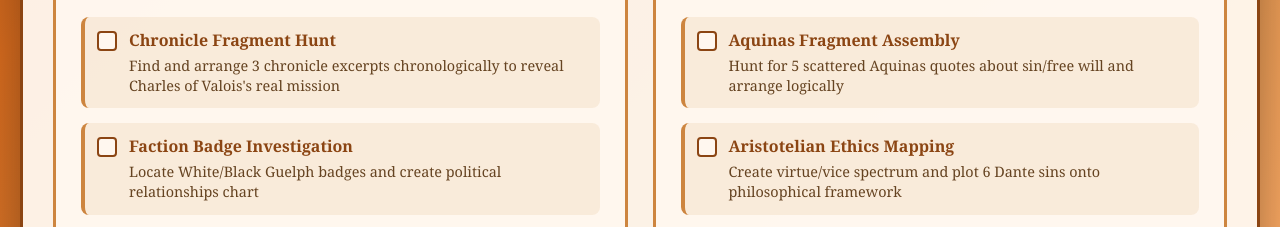
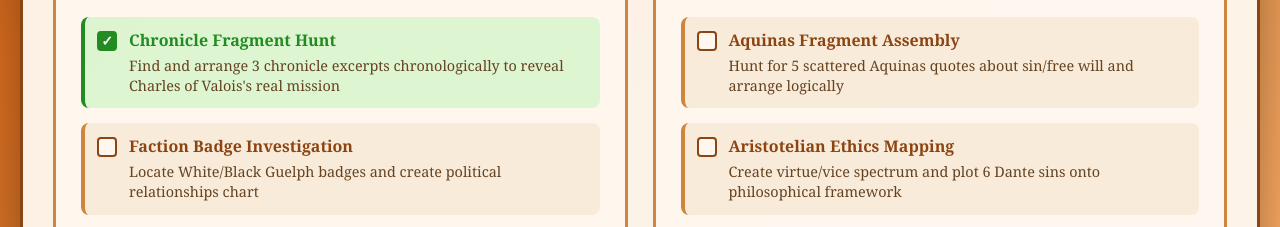
Before and after one commit to duketheschuster/dantescavengerhunt, a plain HTML site: page index.html in a window 1280 px wide. Both pictures are taken after a click on the element 340 px from the left and 629 px from the top of the page. Shown: the part 567-794 px from the top of the page. Drawn offline with Linux system fonts and the light colour scheme.

Commit message:
Update index.html
Fixing completion function as well as caching issue

```diff
--- a/index.html
+++ b/index.html
@@ -797,5 +797,88 @@
       checkPuzzleUnlock();
     });
   </script>
+<script>
+// ===== Emergency UI & Persistence Patch (Chrome-friendly) =====
+(function(){
+  const KEY = 'danteScavenger_v1';
+  function getStateFromDOM(){
+    const tasks = {};
+    document.querySelectorAll('.task-checkbox').forEach(cb=>{ tasks[cb.dataset.task] = !!cb.checked; });
+    const evidence = {};
+    document.querySelectorAll('.realm').forEach(realm=>{
+      const num = realm.dataset.realm;
+      const ta = realm.querySelector('.evidence-input');
+      evidence[num] = ta ? ta.value : '';
+    });
+    const puzzleUnlocked = !!document.getElementById('puzzle-section')?.classList.contains('unlocked') || !!window.__puzzleUnlocked;
+    return {
+      teamName: document.getElementById('team-name')?.value || '',
+      teamMembers: document.getElementById('team-members')?.value || '',
+      tasks, evidence, puzzleUnlocked
+    };
+  }
+  function save(){ try{ localStorage.setItem(KEY, JSON.stringify(getStateFromDOM())); }catch(e){ console.warn('Save failed', e); const w=document.getElementById('storage-warning'); if(w) w.style.display='block'; } }
+  function apply(state){
+    if(!state) return;
+    const tn=document.getElementById('team-name'); if(tn) tn.value = state.teamName || '';
+    const tm=document.getElementById('team-members'); if(tm) tm.value = state.teamMembers || '';
+    document.querySelectorAll('.task-checkbox').forEach(cb=>{
+      const checked = !!(state.tasks && state.tasks[cb.dataset.task]);
+      cb.checked = checked;
+    });
+    document.querySelectorAll('.realm').forEach(realm=>{
+      const num = realm.dataset.realm;
+      const ta = realm.querySelector('.evidence-input');
+      if(ta && state.evidence && typeof state.evidence[num]==='string') ta.value = state.evidence[num];
+    });
+    if(state.puzzleUnlocked){
+      if (typeof unlockPuzzle === 'function') unlockPuzzle();
+      window.__puzzleUnlocked = true;
+      const teach = document.getElementById('teacher-unlock-section'); if (teach) teach.style.display='none';
+      const locked = document.getElementById('locked-message'); if (locked) locked.textContent = 'Teacher verification complete! The puzzle pieces are now unlocked.';
+    }
+  }
+  function realmComplete(realm){
+    const tasks = realm.querySelectorAll('.task-checkbox');
+    const completed = realm.querySelectorAll('.task-checkbox:checked');
+    const ta = realm.querySelector('.evidence-input');
+    const hasEv = !!ta && ta.value.trim().length>0;
+    return tasks.length>0 && completed.length===tasks.length && hasEv;
+  }
+  function refresh(){
+    document.querySelectorAll('.realm').forEach(realm=>{
+      realm.classList.toggle('completed', realmComplete(realm));
+    });
+    const total=6; const done=document.querySelectorAll('.realm.completed').length;
+    const bar=document.getElementById('progress-fill'); if(bar) bar.style.width = (done/total*100)+'%';
+    const txt=document.getElementById('progress-text'); if(txt) txt.textContent = `${done} of ${total} Realms Completed`;
+    const pb=document.querySelector('.progress-bar'); if(pb) pb.setAttribute('aria-valuenow', Math.round(done/total*100));
+    if(done===total && !window.__unlockShown && !window.__puzzleUnlocked){
+      window.__unlockShown = true;
+      const puzzleSection = document.getElementById('puzzle-section'); if (puzzleSection) puzzleSection.classList.add('unlocked');
+      const teach = document.getElementById('teacher-unlock-section'); if (teach && getComputedStyle(teach).display==='none') teach.style.display='block';
+      const locked = document.getElementById('locked-message'); if (locked) locked.textContent = 'All realms completed! Present your evidence to your teacher.';
+    }
+  }
+  function boot(){
+    try{ apply(JSON.parse(localStorage.getItem(KEY) || 'null')); }catch(e){}
+    refresh();
+    document.querySelectorAll('.task-checkbox').forEach(cb=>{
+      cb.addEventListener('change', ()=>{ const t = cb.closest('.task'); if(t) t.classList.toggle('completed', cb.checked); refresh(); save(); });
+    });
+    document.querySelectorAll('.task').forEach(row=>{
+      row.addEventListener('click', (e)=>{
+        if(e.target.closest('textarea, a, button, input, select')) return;
+        const cb=row.querySelector('.task-checkbox'); if(cb){ cb.checked=!cb.checked; const t=row.closest('.task'); if(t) t.classList.toggle('completed', cb.checked); refresh(); save(); }
+      });
+    });
+    document.querySelectorAll('.evidence-input').forEach(ta=>{ ta.addEventListener('input', ()=>{ refresh(); save(); }); });
+    window.addEventListener('beforeunload', save);
+    // Periodic autosave in case beforeunload is blocked
+    setInterval(save, 5000);
+  }
+  if(document.readyState === 'loading') document.addEventListener('DOMContentLoaded', boot); else boot();
+})();
+</script>
 </body>
 </html>
```
